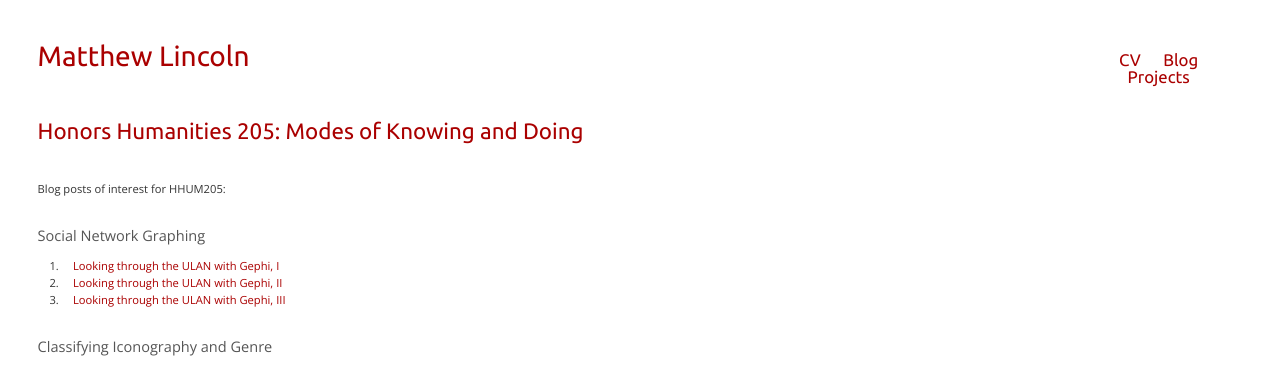
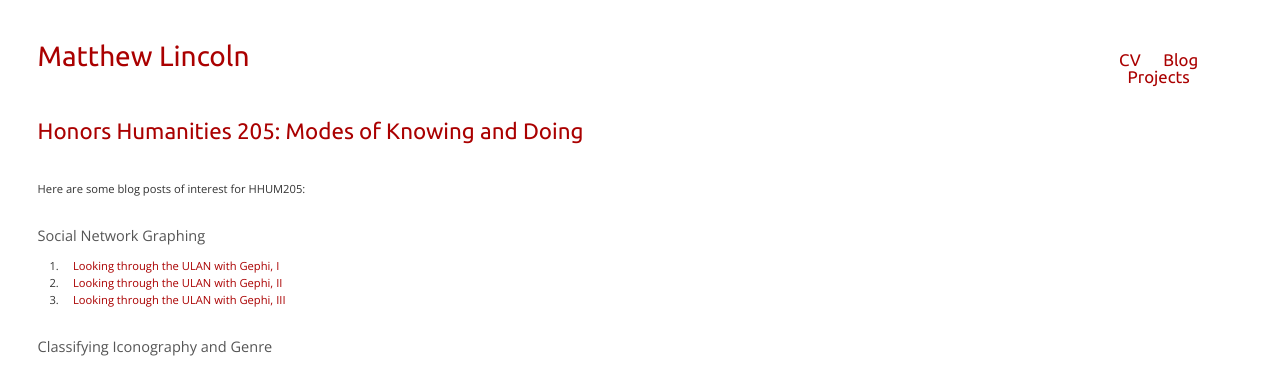
Before and after one commit to mdlincoln/mdlincoln.github.io, a Jekyll site: the page built from hhum205.md, in a window 1280 px wide. Shown: the top 370 px of the page. Built offline with Jekyll 4.4.1, drawn with Linux system fonts in a browser that asks for light colours.

Commit message:
Better intro

```diff
--- a/hhum205.md
+++ b/hhum205.md
@@ -7,7 +7,7 @@ show_title: yes
 ---
 
 
-Blog posts of interest for HHUM205:
+Here are some blog posts of interest for HHUM205:
 
 ## Social Network Graphing
 
```
